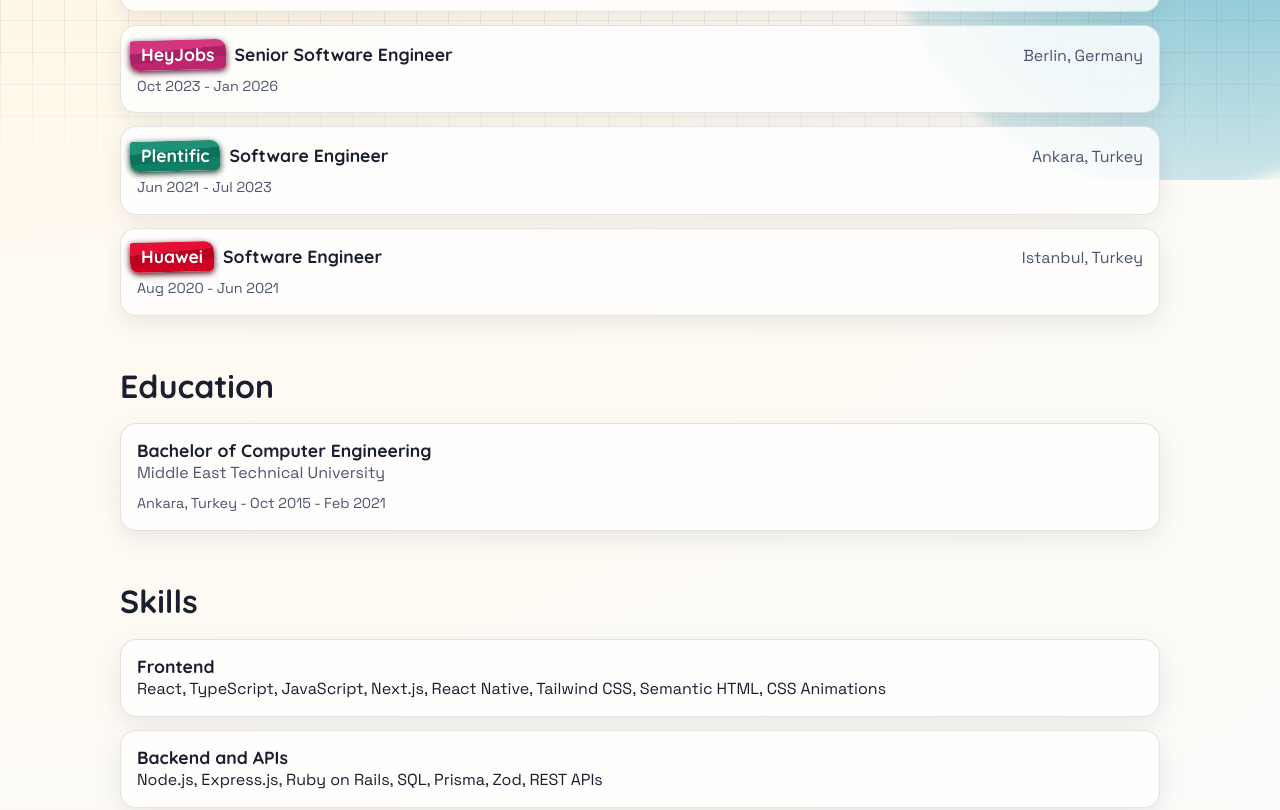
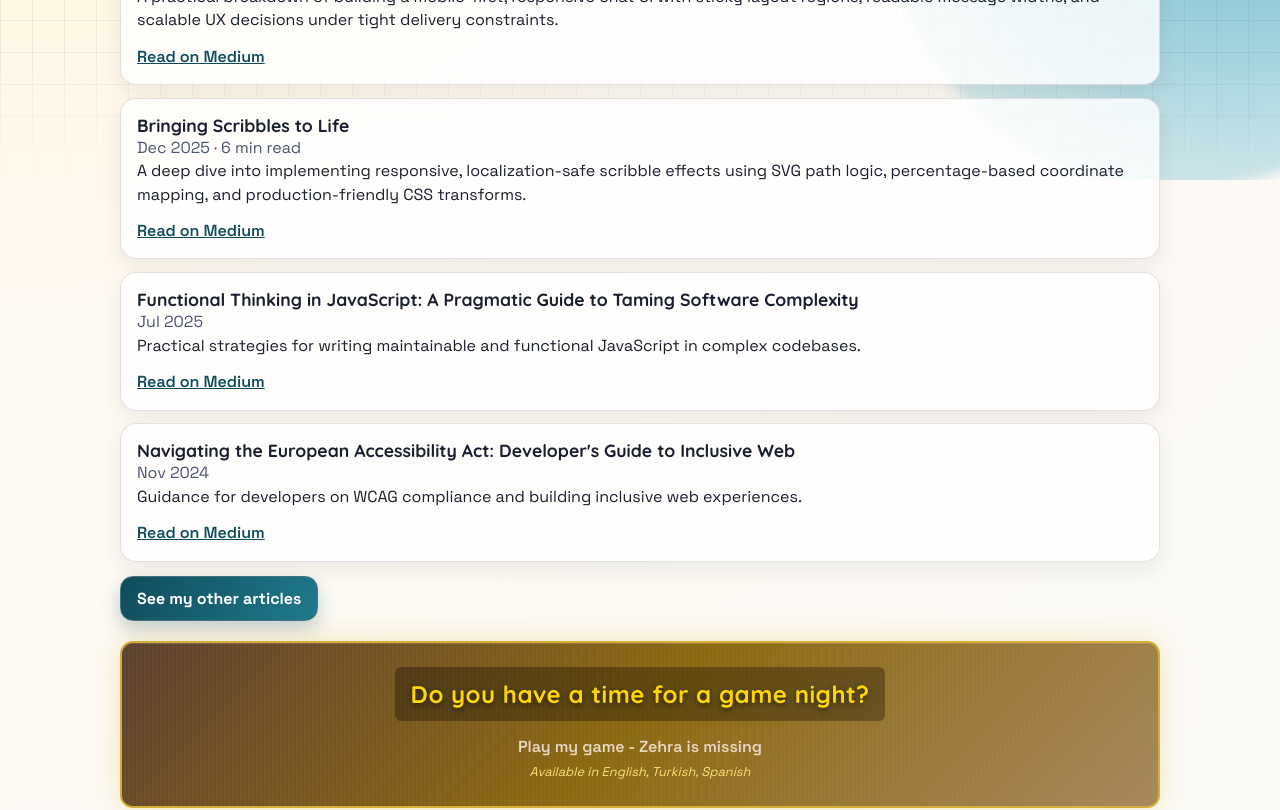
Before and after one commit to mertakca/mertakca.github.io, a React (Vite) app: page / in a window 1280 px wide. Shown: the part 620-1430 px from the top of the page. Built offline with nearby package versions, Linux system fonts and the light colour scheme; a web font is replaced by a local one.

Commit message:
feat: add publications section and mystery banner to App component

```diff
--- a/src/App.css
+++ b/src/App.css
@@ -256,6 +256,99 @@
   color: var(--surface-700);
 }
 
+.mystery-banner {
+  display: block;
+  position: relative;
+  width: min(1040px, calc(100% - 2rem));
+  margin: 0 auto 1.25rem;
+  text-decoration: none;
+  background: linear-gradient(135deg, #5c4033 0%, #8b6914 50%, #a68860 100%);
+  border: 2px solid #d4af37;
+  border-radius: 0.8rem;
+  padding: 1.5rem 2rem;
+  overflow: hidden;
+  transition: all 300ms ease;
+  box-shadow:
+    0 0 30px rgba(212, 175, 55, 0.3),
+    inset 0 1px 0 rgba(255, 255, 255, 0.15);
+}
+
+.mystery-banner::before {
+  content: '';
+  position: absolute;
+  top: 0;
+  left: 0;
+  right: 0;
+  bottom: 0;
+  background:
+    repeating-linear-gradient(
+      90deg,
+      transparent,
+      transparent 2px,
+      rgba(212, 175, 55, 0.05) 2px,
+      rgba(212, 175, 55, 0.05) 4px
+    );
+  pointer-events: none;
+}
+
+.mystery-banner:hover {
+  border-color: #ffd700;
+  box-shadow:
+    0 0 40px rgba(212, 175, 55, 0.5),
+    inset 0 1px 0 rgba(255, 255, 255, 0.25);
+}
+
+.mystery-banner-content {
+  position: relative;
+  z-index: 1;
+  display: flex;
+  flex-direction: column;
+  align-items: center;
+  justify-content: center;
+  gap: 2rem;
+}
+
+.mystery-banner-text {
+  flex: 1;
+  min-width: 200px;
+  text-align: center;
+}
+
+.mystery-title {
+  font-size: clamp(1.2rem, 2.5vw, 1.5rem);
+  margin: 0 auto 0.4rem;
+  color: #ffd700;
+  font-weight: 700;
+  text-shadow: 0 2px 6px rgba(0, 0, 0, 0.6);
+  letter-spacing: 0.5px;
+  padding: 0.6rem 1rem;
+  background: rgba(0, 0, 0, 0.3);
+  border-radius: 0.4rem;
+  display: inline-block;
+  transition: all 200ms ease;
+}
+
+.mystery-banner:hover .mystery-title {
+  background: rgba(0, 0, 0, 0.5);
+  transform: scale(1.02);
+}
+
+.mystery-subtitle {
+  font-size: clamp(0.9rem, 2vw, 1rem);
+  margin: 0.5rem 0 0.3rem;
+  color: #e8d7c3;
+  font-weight: 600;
+}
+
+.mystery-languages {
+  font-size: 0.8rem;
+  margin: 0;
+  color: #ffdf76;
+  font-style: italic;
+}
+
+
+
 .reveal {
   opacity: 0;
   transform: translateY(14px);
@@ -313,6 +406,16 @@
   .meta-line a {
     font-size: 0.88rem;
   }
+
+  .mystery-banner {
+    padding: 1.2rem 1.5rem;
+  }
+
+  .mystery-banner-content {
+    flex-direction: column;
+    align-items: center;
+    gap: 1rem;
+  }
 }
 
 @media (prefers-reduced-motion: reduce) {
--- a/src/App.tsx
+++ b/src/App.tsx
@@ -39,6 +39,40 @@
       </header>
 
       <main>
+        <section className="section reveal" id="publications">
+          <h2>Publications</h2>
+          <div className="cards">
+            {publications.map((publication) => (
+              <article key={publication.title} className="card publication">
+                <h3>{publication.title}</h3>
+                <p className="subtle">{publication.date}</p>
+                <p>{publication.summary}</p>
+                <a href={publication.href} target="_blank" rel="noreferrer">
+                  Read on Medium
+                </a>
+              </article>
+            ))}
+          </div>
+          <a
+            className="more-articles-link"
+            href="https://medium.com/@mertakca"
+            target="_blank"
+            rel="noreferrer"
+          >
+            See my other articles
+          </a>
+        </section>
+
+        <a href="https://mertsdesk.top/zehra" target="_blank" rel="noreferrer" className="mystery-banner">
+          <div className="mystery-banner-content">
+            <div className="mystery-banner-text">
+              <h2 className="mystery-title">Do you have a time for a game night?</h2>
+              <p className="mystery-subtitle">Play my game - Zehra is missing</p>
+              <p className="mystery-languages">Available in English, Turkish, Spanish</p>
+            </div>
+          </div>
+        </a>
+
         <section className="section reveal" id="experience">
           <h2>Work Experience</h2>
           <div className="cards">
@@ -84,30 +118,6 @@
             ))}
           </div>
         </section>
-
-        <section className="section reveal" id="publications">
-          <h2>Publications</h2>
-          <div className="cards">
-            {publications.map((publication) => (
-              <article key={publication.title} className="card publication">
-                <h3>{publication.title}</h3>
-                <p className="subtle">{publication.date}</p>
-                <p>{publication.summary}</p>
-                <a href={publication.href} target="_blank" rel="noreferrer">
-                  Read on Medium
-                </a>
-              </article>
-            ))}
-          </div>
-          <a
-            className="more-articles-link"
-            href="https://medium.com/@mertakca"
-            target="_blank"
-            rel="noreferrer"
-          >
-            See my other articles
-          </a>
-        </section>
       </main>
 
       <footer className="section footer reveal">
```
